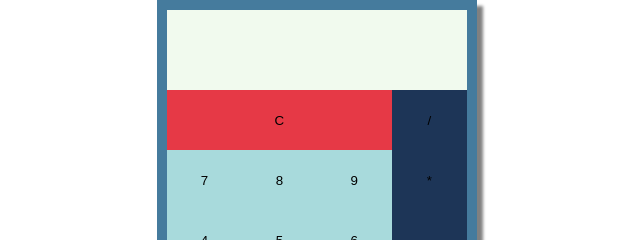
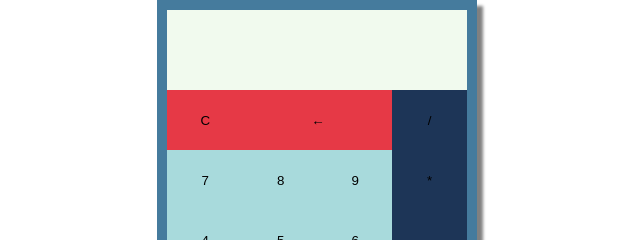
Before and after one commit to withPrasheel/prasheel-calculator, a React app: page / in a window 1280 px wide. Shown: the top 240 px of the page, 323-963 px from the left. Built offline with nearby package versions, Linux system fonts and the light colour scheme; a web font is replaced by a local one.

Commit message:
backspace working

```diff
--- a/app/Components/Calculator.js
+++ b/app/Components/Calculator.js
@@ -10,6 +10,27 @@ export default  class Calculator extends React.Component {
     this.clearAll = this.clearAll.bind(this);
     this.updateState = this.updateState.bind(this);
     this.updateOpertor = this.updateOperator.bind(this);
+    this.backspace=this.backspace.bind(this);
+    }
+
+    backspace(){
+        if(this.state.operator=='')
+        {
+            let value0 = this.state.value[0]
+            let len = value0.length
+            this.setState(({value})=>({
+                value: [value0.substring(0,len-1),value[1]]
+            }))
+        }
+        else
+        {
+            let value1 = this.state.value[1]
+            let len = value1.length
+             this.setState(({value})=>({
+                 value: [value[0],value1.substring(0,len-1)]
+            }))
+        }
+
     }
 
     clearAll() {
@@ -85,8 +106,10 @@ export default  class Calculator extends React.Component {
 
                 <div className="main-calc">
                     <div className="display-screen">{this.state.value[0]} {this.state.operator} {this.state.value[1]}</div>
-                    <button className="button-style color-3"
+                    <button className="button-style color-3 clear"
                         onClick={this.clearAll}>C</button>
+                    <button className="button-style color-3 backspace"
+                        onClick={this.backspace}>&#8592;</button>
                     <button className="button-style color-2"
                         onClick={()=>(this.updateOperator('/'))}>/</button>
                     <button className="button-style color-1"
--- a/app/index.css
+++ b/app/index.css
@@ -45,7 +45,6 @@
 
 .color-3 {
     background-color: #e63946;
-    grid-column: 1/4;
 }
 
 body {
@@ -61,3 +60,11 @@ body {
     box-shadow: 6px 6px 3px grey;
     align-content: center;
 }
+
+.backspace {
+    grid-column: 2/4;
+}
+
+.clear {
+    grid-column: 1/2;
+}
```
